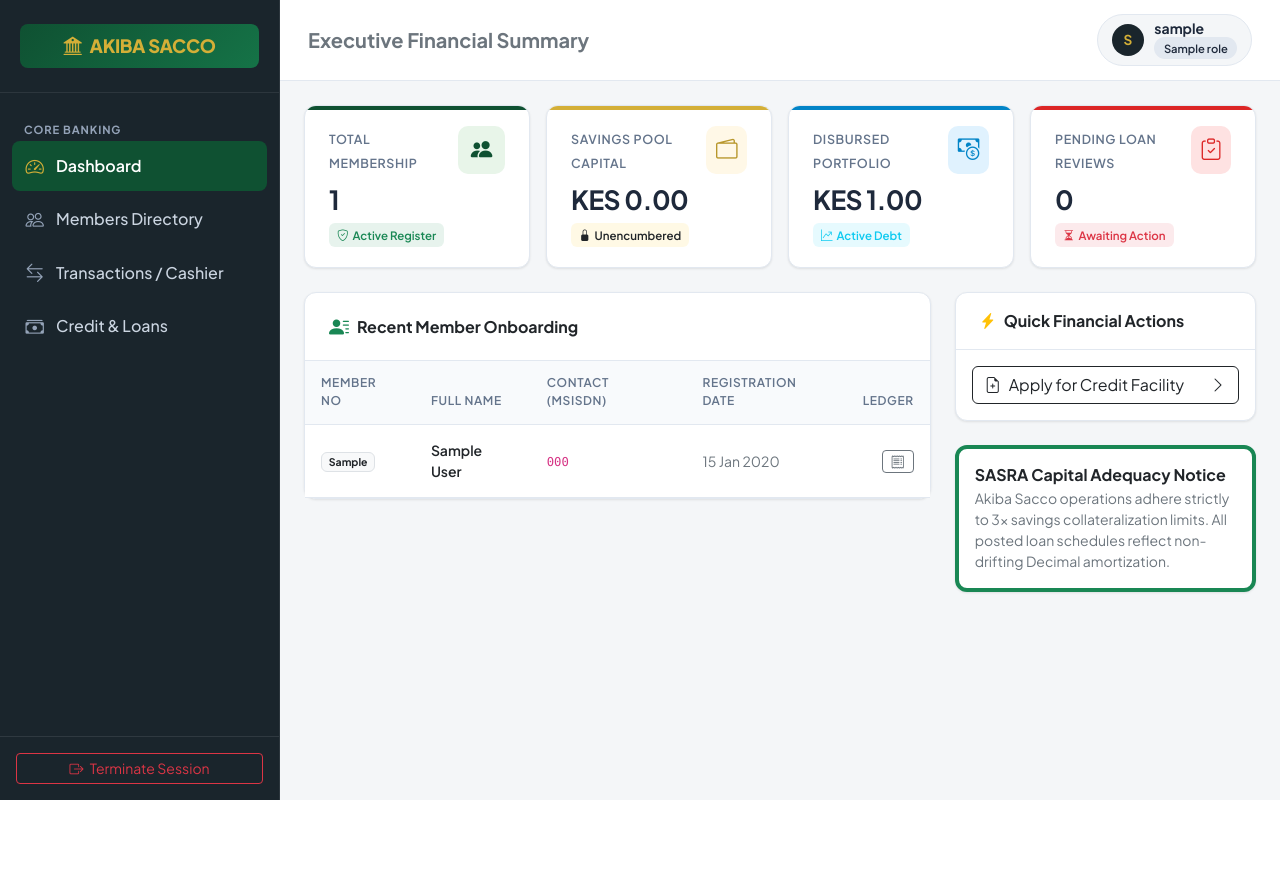
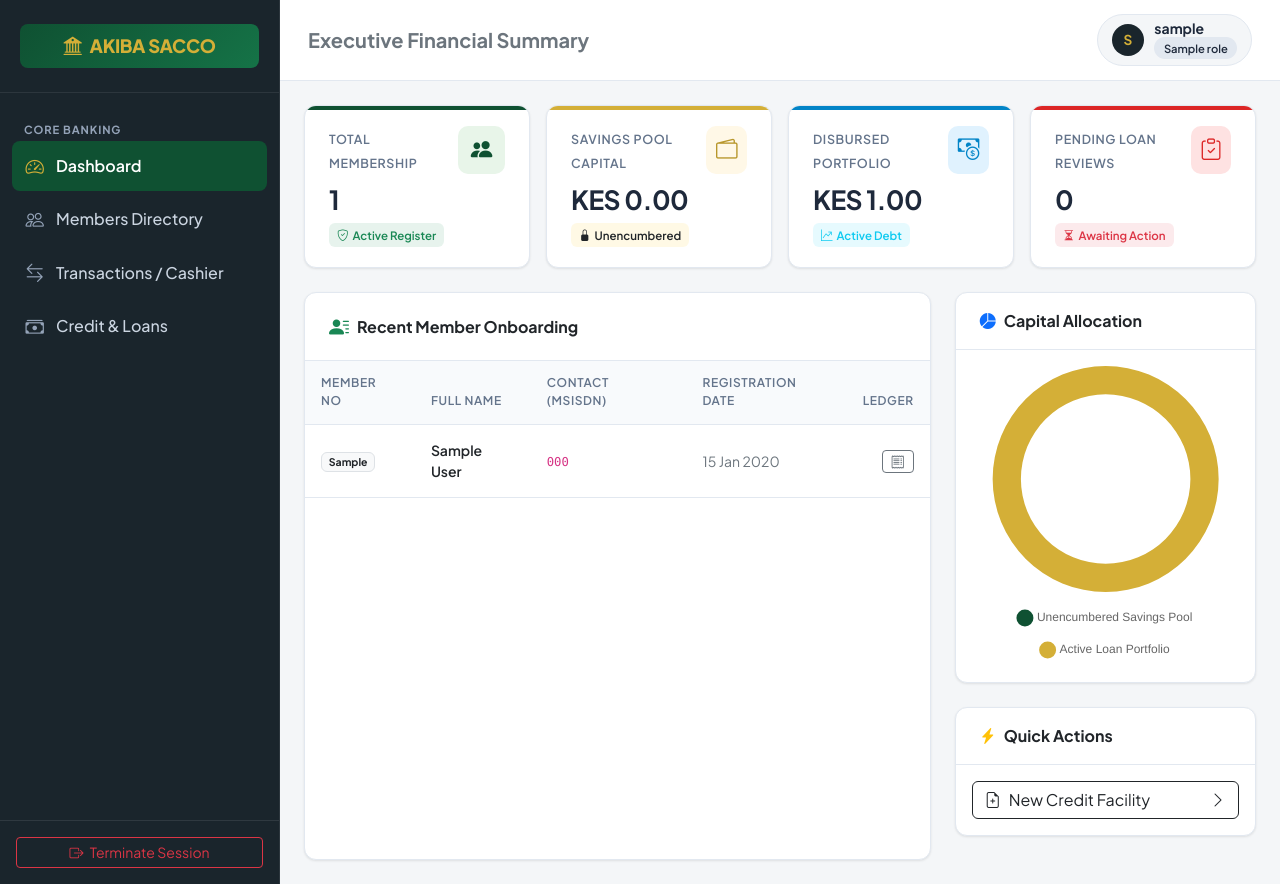
Before and after one commit to Mike-Muteithia/A3_SACCO, a Flask app: page / in a window 1280 px wide. Before the commit the page ends 800 px from the top, so only its background shows below. Run offline with Flask 3, Linux system fonts and the light colour scheme; a user stored in the database is signed in; tables that the repository leaves empty hold one stand-in row (values such as "Sample post"); some libraries are stand-ins or nearby versions.

Commit message:
Upgraded the web app's frontend.

```diff
--- a/sacco_management/templates/base.html
+++ b/sacco_management/templates/base.html
@@ -11,9 +11,10 @@
     <link rel="preconnect" href="https://fonts.gstatic.com" crossorigin>
     <link href="https://fonts.googleapis.com/css2?family=Plus+Jakarta+Sans:wght@300;400;500;600;700;800&display=swap" rel="stylesheet">
     <link href="https://cdn.jsdelivr.net/npm/bootstrap@5.3.3/dist/css/bootstrap.min.css" rel="stylesheet">
+    <link rel="stylesheet" href="https://cdn.jsdelivr.net/npm/bootstrap-icons@1.11.3/font/bootstrap-icons.min.css">
 
-    <!-- Restored Bootstrap Icons CDN -->
-    <link rel="stylesheet" href="https://cdn.jsdelivr.net/npm/bootstrap-icons@1.11.3/font/bootstrap-icons.min.css">
+    <!-- DataTables CSS for Interactive Tables -->
+    <link href="https://cdn.datatables.net/1.13.7/css/dataTables.bootstrap5.min.css" rel="stylesheet">
 
     <!-- Custom Financial Theme -->
     <link rel="stylesheet" href="{{ url_for('static', filename='style.css') }}">
@@ -27,9 +28,7 @@
 <nav aria-label="Page navigation" class="mt-3">
     <ul class="pagination pagination-sm justify-content-end mb-0">
         <li class="page-item {% if not pagination.has_prev %}disabled{% endif %}">
-            <a class="page-link" href="{% if pagination.has_prev %}{{ url_for(endpoint, page=pagination.prev_num, **kwargs) }}{% else %}#{% endif %}">
-                <i class="bi bi-chevron-left"></i>
-            </a>
+            <a class="page-link" href="{% if pagination.has_prev %}{{ url_for(endpoint, page=pagination.prev_num, **kwargs) }}{% else %}#{% endif %}"><i class="bi bi-chevron-left"></i></a>
         </li>
         {% for page in pagination.iter_pages(left_edge=1, right_edge=1, left_current=2, right_current=2) %}
             {% if page %}
@@ -41,9 +40,7 @@
             {% endif %}
         {% endfor %}
         <li class="page-item {% if not pagination.has_next %}disabled{% endif %}">
-            <a class="page-link" href="{% if pagination.has_next %}{{ url_for(endpoint, page=pagination.next_num, **kwargs) }}{% else %}#{% endif %}">
-                <i class="bi bi-chevron-right"></i>
-            </a>
+            <a class="page-link" href="{% if pagination.has_next %}{{ url_for(endpoint, page=pagination.next_num, **kwargs) }}{% else %}#{% endif %}"><i class="bi bi-chevron-right"></i></a>
         </li>
     </ul>
 </nav>
@@ -65,7 +62,6 @@
             <a href="{{ url_for('dashboard.index') }}" class="nav-link {% if request.endpoint == 'dashboard.index' %}active{% endif %}">
                 <i class="bi bi-speedometer2"></i> Dashboard
             </a>
-
             {% if current_user.role.name != 'Member' %}
             <a href="{{ url_for('members.index') }}" class="nav-link {% if 'members' in request.endpoint %}active{% endif %}">
                 <i class="bi bi-people"></i> Members Directory
@@ -74,11 +70,9 @@
                 <i class="bi bi-arrow-left-right"></i> Transactions / Cashier
             </a>
             {% endif %}
-
             <a href="{{ url_for('loans.index') }}" class="nav-link {% if 'loans' in request.endpoint %}active{% endif %}">
                 <i class="bi bi-cash-stack"></i> Credit & Loans
             </a>
-
             {% if current_user.has_permission('REPORT_READ_ALL') %}
             <div class="nav-section-title mt-2">Financial Auditing</div>
             <a href="{{ url_for('reports.consolidated_journal') }}" class="nav-link {% if request.endpoint == 'reports.consolidated_journal' %}active{% endif %}">
@@ -88,18 +82,13 @@
                 <i class="bi bi-pie-chart"></i> Portfolio at Risk (PAR)
             </a>
             {% endif %}
-
             {% if current_user.has_permission('USER_MANAGE') or current_user.has_permission('SYSTEM_CONFIG') %}
             <div class="nav-section-title mt-2">Governance & SecOps</div>
             {% if current_user.has_permission('USER_MANAGE') %}
-            <a href="{{ url_for('admin.manage_users') }}" class="nav-link {% if 'admin' in request.endpoint %}active{% endif %}">
-                <i class="bi bi-shield-lock"></i> RBAC Management
-            </a>
+            <a href="{{ url_for('admin.manage_users') }}" class="nav-link {% if 'admin' in request.endpoint %}active{% endif %}"><i class="bi bi-shield-lock"></i> RBAC Management</a>
             {% endif %}
             {% if current_user.has_permission('SYSTEM_CONFIG') %}
-            <a href="{{ url_for('dashboard.system_logs') }}" class="nav-link {% if request.endpoint == 'dashboard.system_logs' %}active{% endif %}">
-                <i class="bi bi-file-earmark-text"></i> Audit Trails
-            </a>
+            <a href="{{ url_for('dashboard.system_logs') }}" class="nav-link {% if request.endpoint == 'dashboard.system_logs' %}active{% endif %}"><i class="bi bi-file-earmark-text"></i> Audit Trails</a>
             {% endif %}
             {% endif %}
         </div>
@@ -135,16 +124,12 @@
         {% if current_user.is_authenticated %}
         <header class="topbar">
             <div class="d-flex align-items-center gap-2">
-                <button class="btn btn-sm btn-outline-secondary d-lg-none" type="button" data-bs-toggle="offcanvas" data-bs-target="#mobileSidebar">
-                    <i class="bi bi-list fs-5"></i>
-                </button>
+                <button class="btn btn-sm btn-outline-secondary d-lg-none" type="button" data-bs-toggle="offcanvas" data-bs-target="#mobileSidebar"><i class="bi bi-list fs-5"></i></button>
                 <h5 class="mb-0 fw-bold text-secondary">{% block header_title %}Overview{% endblock %}</h5>
             </div>
             <div class="d-flex align-items-center gap-3">
                 <div class="user-profile-chip">
-                    <div class="user-avatar-circle">
-                        {{ current_user.username[:1]|upper }}
-                    </div>
+                    <div class="user-avatar-circle">{{ current_user.username[:1]|upper }}</div>
                     <div class="d-none d-sm-block text-start">
                         <div class="fw-bold small lh-1">{{ current_user.username }}</div>
                         <span class="badge-role {{ current_user.role.name }}">{{ current_user.role.name }}</span>
@@ -155,7 +140,6 @@
         {% endif %}
 
         <div class="p-3 p-md-4">
-            <!-- Flash Notification Messaging -->
             {% with messages = get_flashed_messages(with_categories=true) %}
                 {% if messages %}
                     {% for category, msg in messages %}
@@ -171,16 +155,13 @@
                 {% endif %}
             {% endwith %}
 
-            <!-- Error Handler Block (if rendering an error response) -->
             {% if error_code %}
             <div class="card card-financial text-center py-5">
                 <div class="card-body">
                     <h1 class="display-3 fw-bold text-danger">{{ error_code }}</h1>
                     <h4 class="fw-bold text-dark">{{ error_title }}</h4>
                     <p class="text-secondary max-w-lg mx-auto">{{ error_msg }}</p>
-                    <a href="{{ url_for('dashboard.index') }}" class="btn btn-primary-akiba mt-3">
-                        <i class="bi bi-house-door me-1"></i> Return to Safe Dashboard
-                    </a>
+                    <a href="{{ url_for('dashboard.index') }}" class="btn btn-primary-akiba mt-3"><i class="bi bi-house-door me-1"></i> Return to Safe Dashboard</a>
                 </div>
             </div>
             {% else %}
@@ -190,7 +171,7 @@
     </main>
 </div>
 
-<!-- Modal Confirmation Component (Replaces native window.confirm) -->
+<!-- Modal Confirmation Component -->
 <div class="modal fade" id="akibaConfirmModal" tabindex="-1" aria-labelledby="akibaConfirmModalLabel" aria-hidden="true">
     <div class="modal-dialog modal-dialog-centered">
         <div class="modal-content border-0 shadow">
@@ -209,11 +190,14 @@
     </div>
 </div>
 
-<!-- Bootstrap 5 Bundle JS -->
+<!-- Core JS Dependencies -->
+<script src="https://code.jquery.com/jquery-3.7.1.min.js"></script>
 <script src="https://cdn.jsdelivr.net/npm/bootstrap@5.3.3/dist/js/bootstrap.bundle.min.js"></script>
+<script src="https://cdn.datatables.net/1.13.7/js/jquery.dataTables.min.js"></script>
+<script src="https://cdn.datatables.net/1.13.7/js/dataTables.bootstrap5.min.js"></script>
+<script src="https://cdn.jsdelivr.net/npm/chart.js"></script>
 
 <script>
-    // Universal Event Delegation for Secure Confirmation Dialogues
     document.addEventListener('DOMContentLoaded', () => {
         let activeTargetForm = null;
         const modalElement = document.getElementById('akibaConfirmModal');
@@ -233,9 +217,7 @@
 
         if (submitBtn) {
             submitBtn.addEventListener('click', () => {
-                if (activeTargetForm) {
-                    activeTargetForm.submit();
-                }
+                if (activeTargetForm) activeTargetForm.submit();
             });
         }
     });
--- a/sacco_management/templates/index.html
+++ b/sacco_management/templates/index.html
@@ -1,8 +1,6 @@
 {% extends 'base.html' %}
-
 {% block title %}Executive Financial Dashboard{% endblock %}
 {% block header_title %}Executive Financial Summary{% endblock %}
-
 {% block content %}
 <!-- Metric Summary Cards Grid -->
 <div class="row g-3 mb-4">
@@ -16,13 +14,10 @@
                         <i class="bi bi-shield-check"></i> Active Register
                     </span>
                 </div>
-                <div class="stat-icon-wrapper stat-icon-primary">
-                    <i class="bi bi-people-fill"></i>
-                </div>
+                <div class="stat-icon-wrapper stat-icon-primary"><i class="bi bi-people-fill"></i></div>
             </div>
         </div>
     </div>
-
     <div class="col-12 col-sm-6 col-xl-3">
         <div class="stat-card warning">
             <div class="d-flex justify-content-between align-items-start">
@@ -33,13 +28,10 @@
                         <i class="bi bi-lock-fill"></i> Unencumbered
                     </span>
                 </div>
-                <div class="stat-icon-wrapper stat-icon-warning">
-                    <i class="bi bi-wallet2"></i>
-                </div>
+                <div class="stat-icon-wrapper stat-icon-warning"><i class="bi bi-wallet2"></i></div>
             </div>
         </div>
     </div>
-
     <div class="col-12 col-sm-6 col-xl-3">
         <div class="stat-card info">
             <div class="d-flex justify-content-between align-items-start">
@@ -50,13 +42,10 @@
                         <i class="bi bi-graph-up-arrow"></i> Active Debt
                     </span>
                 </div>
-                <div class="stat-icon-wrapper stat-icon-info">
-                    <i class="bi bi-cash-coin"></i>
-                </div>
+                <div class="stat-icon-wrapper stat-icon-info"><i class="bi bi-cash-coin"></i></div>
             </div>
         </div>
     </div>
-
     <div class="col-12 col-sm-6 col-xl-3">
         <div class="stat-card danger">
             <div class="d-flex justify-content-between align-items-start">
@@ -67,28 +56,50 @@
                         <i class="bi bi-hourglass-split"></i> Awaiting Action
                     </span>
                 </div>
-                <div class="stat-icon-wrapper stat-icon-danger">
-                    <i class="bi bi-clipboard-check"></i>
-                </div>
+                <div class="stat-icon-wrapper stat-icon-danger"><i class="bi bi-clipboard-check"></i></div>
             </div>
         </div>
     </div>
 </div>
 
-<!-- Operational Actions & Audit Table -->
 <div class="row g-4">
-    <div class="col-lg-8">
+    <!-- Chart.js Visualization Panel -->
+    <div class="col-lg-4 order-lg-2">
+        <div class="card card-financial mb-4">
+            <div class="card-header"><h6 class="mb-0 fw-bold"><i class="bi bi-pie-chart-fill text-primary me-2"></i>Capital Allocation</h6></div>
+            <div class="card-body d-flex align-items-center justify-content-center" style="min-height: 250px;">
+                <canvas id="capitalChart"></canvas>
+            </div>
+        </div>
+
         <div class="card card-financial">
+            <div class="card-header"><h6 class="mb-0 fw-bold"><i class="bi bi-lightning-charge-fill text-warning me-2"></i>Quick Actions</h6></div>
+            <div class="card-body d-flex flex-column gap-2">
+                {% if current_user.has_permission('TX_CREATE') %}
+                <a href="{{ url_for('transactions.index') }}" class="btn btn-primary-akiba text-start d-flex justify-content-between align-items-center">
+                    <span><i class="bi bi-plus-circle me-2"></i>Post Cashier Ledger</span><i class="bi bi-chevron-right"></i>
+                </a>
+                {% endif %}
+                <a href="{{ url_for('loans.index') }}" class="btn btn-outline-dark text-start d-flex justify-content-between align-items-center">
+                    <span><i class="bi bi-file-earmark-plus me-2"></i>New Credit Facility</span><i class="bi bi-chevron-right"></i>
+                </a>
+                {% if current_user.has_permission('REPORT_READ_ALL') %}
+                <a href="{{ url_for('reports.consolidated_journal') }}" class="btn btn-outline-secondary text-start d-flex justify-content-between align-items-center">
+                    <span><i class="bi bi-journal-text me-2"></i>Consolidated Journal</span><i class="bi bi-chevron-right"></i>
+                </a>
+                {% endif %}
+            </div>
+        </div>
+    </div>
+
+    <!-- Main Datatable Panel -->
+    <div class="col-lg-8 order-lg-1">
+        <div class="card card-financial h-100">
             <div class="card-header d-flex justify-content-between align-items-center">
                 <div class="d-flex align-items-center gap-2">
                     <i class="bi bi-person-lines-fill text-success fs-5"></i>
                     <h6 class="mb-0 fw-bold">Recent Member Onboarding</h6>
                 </div>
-                {% if current_user.has_permission('REPORT_READ_ALL') %}
-                <a href="{{ url_for('dashboard.export_members') }}" class="btn btn-sm btn-outline-success">
-                    <i class="bi bi-file-earmark-spreadsheet me-1"></i> Export Regulatory Roster
-                </a>
-                {% endif %}
             </div>
             <div class="card-body p-0">
                 <div class="table-responsive">
@@ -110,16 +121,12 @@
                                 <td><code>{{ m.phone }}</code></td>
                                 <td class="text-secondary">{{ m.date_joined.strftime('%d %b %Y') }}</td>
                                 <td class="text-end">
-                                    <a href="{{ url_for('reports.member_statement', member_id=m.id) }}" class="btn btn-sm btn-outline-secondary py-0 px-2" title="View Statement">
-                                        <i class="bi bi-receipt"></i>
-                                    </a>
+                                    <a href="{{ url_for('reports.member_statement', member_id=m.id) }}" class="btn btn-sm btn-outline-secondary py-0 px-2" title="View Statement"><i class="bi bi-receipt"></i></a>
                                 </td>
                             </tr>
                             {% else %}
                             <tr>
-                                <td colspan="5" class="text-center py-4 text-muted">
-                                    <i class="bi bi-inbox fs-3 d-block mb-1"></i> No members enrolled in this cycle.
-                                </td>
+                                <td colspan="5" class="text-center py-4 text-muted"><i class="bi bi-inbox fs-3 d-block mb-1"></i> No members enrolled.</td>
                             </tr>
                             {% endfor %}
                         </tbody>
@@ -128,44 +135,35 @@
             </div>
         </div>
     </div>
-
-    <div class="col-lg-4">
-        <div class="card card-financial">
-            <div class="card-header">
-                <h6 class="mb-0 fw-bold"><i class="bi bi-lightning-charge-fill text-warning me-2"></i>Quick Financial Actions</h6>
-            </div>
-            <div class="card-body d-flex flex-column gap-2">
-                {% if current_user.has_permission('TX_CREATE') %}
-                <a href="{{ url_for('transactions.index') }}" class="btn btn-primary-akiba text-start d-flex justify-content-between align-items-center">
-                    <span><i class="bi bi-plus-circle me-2"></i>Post Savings / Withdrawal</span>
-                    <i class="bi bi-chevron-right"></i>
-                </a>
-                {% endif %}
-                <a href="{{ url_for('loans.index') }}" class="btn btn-outline-dark text-start d-flex justify-content-between align-items-center">
-                    <span><i class="bi bi-file-earmark-plus me-2"></i>Apply for Credit Facility</span>
-                    <i class="bi bi-chevron-right"></i>
-                </a>
-                {% if current_user.has_permission('REPORT_READ_ALL') %}
-                <a href="{{ url_for('reports.consolidated_journal') }}" class="btn btn-outline-secondary text-start d-flex justify-content-between align-items-center">
-                    <span><i class="bi bi-journal-text me-2"></i>Inspect Consolidated Journal</span>
-                    <i class="bi bi-chevron-right"></i>
-                </a>
-                <a href="{{ url_for('reports.outstanding_loans') }}" class="btn btn-outline-danger text-start d-flex justify-content-between align-items-center">
-                    <span><i class="bi bi-shield-exclamation me-2"></i>Audit Portfolio at Risk (PAR)</span>
-                    <i class="bi bi-chevron-right"></i>
-                </a>
-                {% endif %}
-            </div>
-        </div>
-
-        <div class="card card-financial border-start border-4 border-success">
-            <div class="card-body">
-                <h6 class="fw-bold mb-1">SASRA Capital Adequacy Notice</h6>
-                <p class="small text-secondary mb-0">
-                    Akiba Sacco operations adhere strictly to 3x savings collateralization limits. All posted loan schedules reflect non-drifting Decimal amortization.
-                </p>
-            </div>
-        </div>
-    </div>
 </div>
 {% endblock %}
+
+{% block extra_scripts %}
+<script>
+    document.addEventListener("DOMContentLoaded", function() {
+        const ctx = document.getElementById('capitalChart');
+        if (ctx) {
+            new Chart(ctx, {
+                type: 'doughnut',
+                data: {
+                    labels: ['Unencumbered Savings Pool', 'Active Loan Portfolio'],
+                    datasets: [{
+                        data: [{{ total_savings }}, {{ total_loans_disbursed }}],
+                        backgroundColor: ['#0F5132', '#D4AF37'],
+                        borderWidth: 0,
+                        hoverOffset: 4
+                    }]
+                },
+                options: {
+                    responsive: true,
+                    maintainAspectRatio: false,
+                    cutout: '75%',
+                    plugins: {
+                        legend: { position: 'bottom', labels: { usePointStyle: true, padding: 20 } }
+                    }
+                }
+            });
+        }
+    });
+</script>
+{% endblock %}
```
Also changed, not shown: sacco_management/templates/_macros.html (added, +13 -0 lines), sacco_management/templates/members.html (+39 -39 lines).
